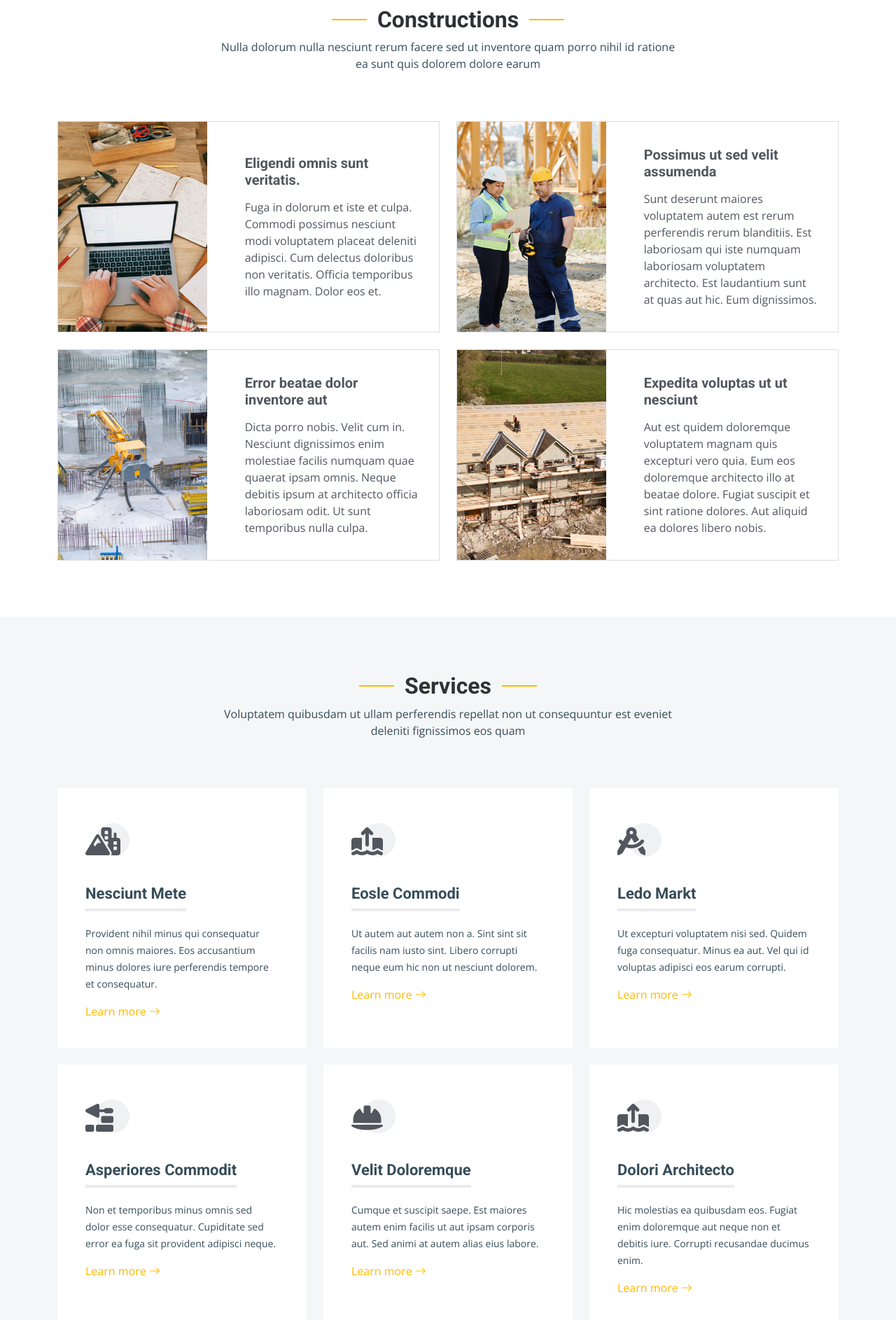
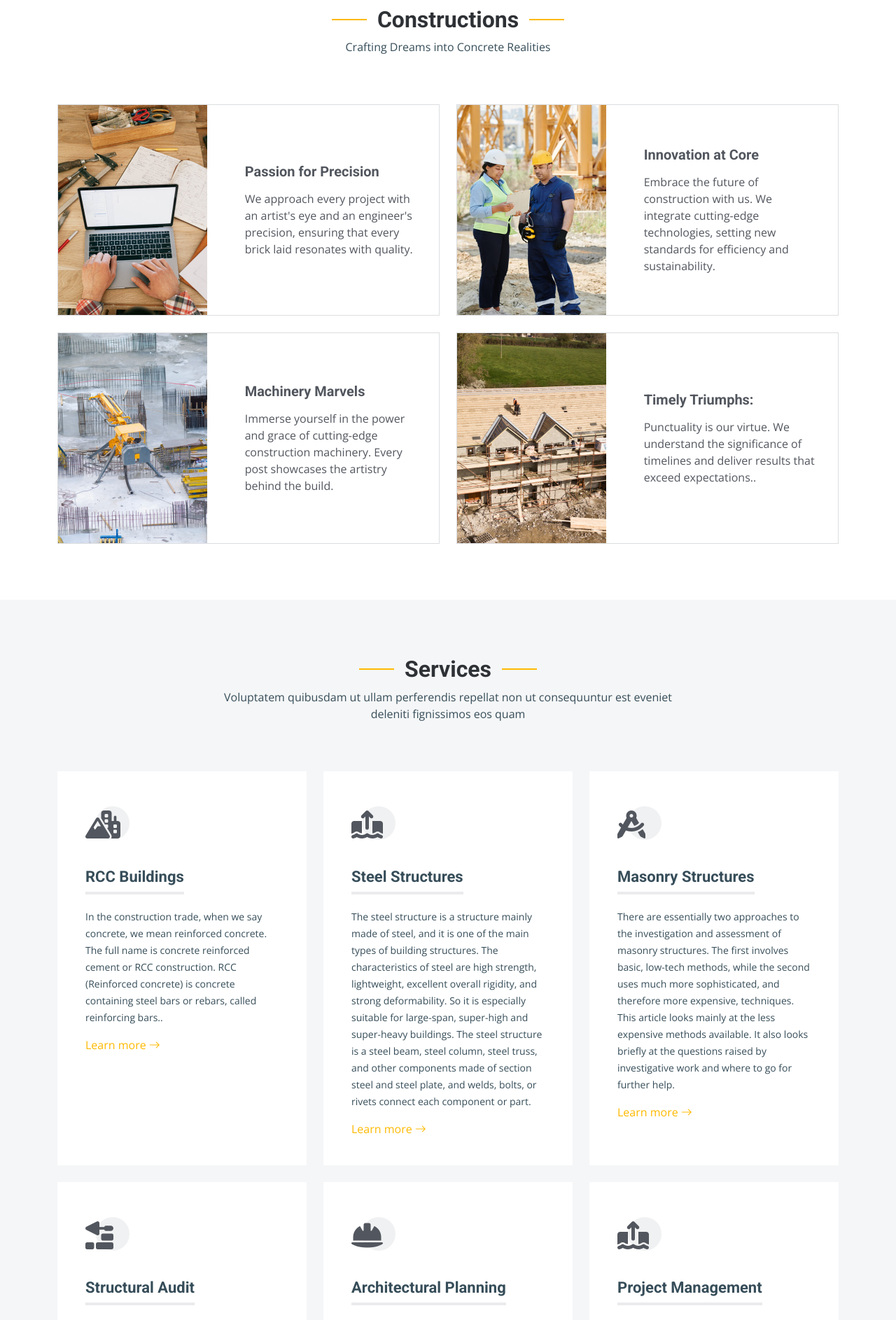
Before and after one commit to surabh-tech/src, a PHP site: page / in a window 1280 px wide. Shown: the part 1600-3486 px from the top of the page at 70% size. Run offline with PHP 8.4, Linux system fonts and the light colour scheme.

Commit message:
4 commit

```diff
--- a/footer.php
+++ b/footer.php
@@ -24,7 +24,7 @@
 
         <div class="col-lg-4 col-md-6">
           <div class="footer-info">
-            <h3><span><h6>Jalana</h6></span></h3>
+            <h3><span><h6>Jalna</h6></span></h3>
             <p>
               Shop No. 26, Krishna Arcade,<br>
               Beside Prayag Hospital,Station Road, Old Jalna, Jalna, Pin- 431203<br><br>
--- a/index.php
+++ b/index.php
@@ -52,8 +52,9 @@
       <div class="container">
         <div class="row justify-content-center">
           <div class="col-lg-6 text-center">
-            <h2 data-aos="fade-down">Welcome to <span>SrConsultant</span></h2>
-            <p data-aos="fade-up">Lorem ipsum dolor sit amet, consectetur adipiscing elit, sed do eiusmod tempor incididunt ut labore et dolore magna aliqua. Ut enim ad minim veniam, quis nostrud exercitation ullamco laboris nisi ut aliquip ex ea commodo consequat.</p>
+            <h2 >Welcome to S R Consultant</h2>
+            <p data-aos="fade-up">We are a team of civil engineers and architects performing a superior standard of work. We are engaged in Project Management Consultancy, Structural Engineering Services, Architectural Planning, Structural Audit & Retrofitting ,Valuation and Proof checking.
+.</p>
             <a data-aos="fade-up" data-aos-delay="200" href="#get-started" class="btn-get-started">Get Started</a>
           </div>
         </div>
@@ -92,16 +93,16 @@
             <div class="content">
               <h3>We Apply Advanced Technologies
 For Relevant Conditions.</h3>
-              <p>ROur Aim is To Reach Perfection
+              <p>Our Aim is To Reach Perfection
 & We Chase To Reach Excellence..
-              <p>Aliquam velit deserunt autem. Inventore et saepe. Tenetur suscipit eligendi labore culpa eos. Deserunt porro magni qui necessitatibus dolorem at animi cupiditate.</p>
+              <p>From groundbreaking concepts to impeccable execution, we're here to turn your vision into reality. Request a quote now and elevate your projects with our expertise. Your engineering triumph begins with us.</p>
             </div>
           </div>
 
           <div class="col-lg-5" data-aos="fade">
             <form action="forms/quote.php" method="post" class="php-email-form">
               <h3>Get a quote</h3>
-              <p>Vel nobis odio laboriosam et hic voluptatem. Inventore vitae totam. Rerum repellendus enim linead sero park flows.</p>
+              <p>Your vision, our expertise – together, we build the future. Request a quote today and take the first step towards realizing your infrastructure dreams."</p>
               <div class="row gy-3">
 
                 <div class="col-md-12">
@@ -143,7 +144,7 @@ For Relevant Conditions.</h3>
 
         <div class="section-header">
           <h2>Constructions</h2>
-          <p>Nulla dolorum nulla nesciunt rerum facere sed ut inventore quam porro nihil id ratione ea sunt quis dolorem dolore earum</p>
+          <p>Crafting Dreams into Concrete Realities</p>
         </div>
 
         <div class="row gy-4">
@@ -156,8 +157,8 @@ For Relevant Conditions.</h3>
                 </div>
                 <div class="col-xl-7 d-flex align-items-center">
                   <div class="card-body">
-                    <h4 class="card-title">Eligendi omnis sunt veritatis.</h4>
-                    <p>Fuga in dolorum et iste et culpa. Commodi possimus nesciunt modi voluptatem placeat deleniti adipisci. Cum delectus doloribus non veritatis. Officia temporibus illo magnam. Dolor eos et.</p>
+                    <h4 class="card-title">Passion for Precision</h4>
+                    <p>We approach every project with an artist's eye and an engineer's precision, ensuring that every brick laid resonates with quality.</p>
                   </div>
                 </div>
               </div>
@@ -172,8 +173,8 @@ For Relevant Conditions.</h3>
                 </div>
                 <div class="col-xl-7 d-flex align-items-center">
                   <div class="card-body">
-                    <h4 class="card-title">Possimus ut sed velit assumenda</h4>
-                    <p>Sunt deserunt maiores voluptatem autem est rerum perferendis rerum blanditiis. Est laboriosam qui iste numquam laboriosam voluptatem architecto. Est laudantium sunt at quas aut hic. Eum dignissimos.</p>
+                    <h4 class="card-title">Innovation at Core</h4>
+                    <p>Embrace the future of construction with us. We integrate cutting-edge technologies, setting new standards for efficiency and sustainability.</p>
                   </div>
                 </div>
               </div>
@@ -188,8 +189,8 @@ For Relevant Conditions.</h3>
                 </div>
                 <div class="col-xl-7 d-flex align-items-center">
                   <div class="card-body">
-                    <h4 class="card-title">Error beatae dolor inventore aut</h4>
-                    <p>Dicta porro nobis. Velit cum in. Nesciunt dignissimos enim molestiae facilis numquam quae quaerat ipsam omnis. Neque debitis ipsum at architecto officia laboriosam odit. Ut sunt temporibus nulla culpa.</p>
+                    <h4 class="card-title">Machinery Marvels</h4>
+                    <p> Immerse yourself in the power and grace of cutting-edge construction machinery. Every post showcases the artistry behind the build.</p>
                   </div>
                 </div>
               </div>
@@ -204,8 +205,8 @@ For Relevant Conditions.</h3>
                 </div>
                 <div class="col-xl-7 d-flex align-items-center">
                   <div class="card-body">
-                    <h4 class="card-title">Expedita voluptas ut ut nesciunt</h4>
-                    <p>Aut est quidem doloremque voluptatem magnam quis excepturi vero quia. Eum eos doloremque architecto illo at beatae dolore. Fugiat suscipit et sint ratione dolores. Aut aliquid ea dolores libero nobis.</p>
+                    <h4 class="card-title">Timely Triumphs:</h4>
+                    <p> Punctuality is our virtue. We understand the significance of timelines and deliver results that exceed expectations..</p>
                   </div>
                 </div>
               </div>
@@ -220,12 +221,10 @@ For Relevant Conditions.</h3>
     <!-- ======= Services Section ======= -->
     <section id="services" class="services section-bg">
       <div class="container" data-aos="fade-up">
-
-        <div class="section-header">
+      <div class="section-header">
           <h2>Services</h2>
           <p>Voluptatem quibusdam ut ullam perferendis repellat non ut consequuntur est eveniet deleniti fignissimos eos quam</p>
         </div>
-
         <div class="row gy-4">
 
           <div class="col-lg-4 col-md-6" data-aos="fade-up" data-aos-delay="100">
@@ -233,9 +232,9 @@ For Relevant Conditions.</h3>
               <div class="icon">
                 <i class="fa-solid fa-mountain-city"></i>
               </div>
-              <h3>Nesciunt Mete</h3>
-              <p>Provident nihil minus qui consequatur non omnis maiores. Eos accusantium minus dolores iure perferendis tempore et consequatur.</p>
-              <a href="service-details.html" class="readmore stretched-link">Learn more <i class="bi bi-arrow-right"></i></a>
+              <h3>RCC Buildings</h3>
+              <p>In the construction trade, when we say concrete, we mean reinforced concrete. The full name is concrete reinforced cement or RCC construction. RCC (Reinforced concrete) is concrete containing steel bars or rebars, called reinforcing bars..</p>
+              <a href="contact.php" class="readmore stretched-link">Learn more <i class="bi bi-arrow-right"></i></a>
             </div>
           </div><!-- End Service Item -->
 
@@ -244,9 +243,9 @@ For Relevant Conditions.</h3>
               <div class="icon">
                 <i class="fa-solid fa-arrow-up-from-ground-water"></i>
               </div>
-              <h3>Eosle Commodi</h3>
-              <p>Ut autem aut autem non a. Sint sint sit facilis nam iusto sint. Libero corrupti neque eum hic non ut nesciunt dolorem.</p>
-              <a href="service-details.html" class="readmore stretched-link">Learn more <i class="bi bi-arrow-right"></i></a>
+              <h3>Steel Structures</h3>
+              <p>The steel structure is a structure mainly made of steel, and it is one of the main types of building structures. The characteristics of steel are high strength, lightweight, excellent overall rigidity, and strong deformability. So it is especially suitable for large-span, super-high and super-heavy buildings. The steel structure is a steel beam, steel column, steel truss, and other components made of section steel and steel plate, and welds, bolts, or rivets connect each component or part.</p>
+              <a href="contact.php" class="readmore stretched-link">Learn more <i class="bi bi-arrow-right"></i></a>
             </div>
           </div><!-- End Service Item -->
 
@@ -255,9 +254,9 @@ For Relevant Conditions.</h3>
               <div class="icon">
                 <i class="fa-solid fa-compass-drafting"></i>
               </div>
-              <h3>Ledo Markt</h3>
-              <p>Ut excepturi voluptatem nisi sed. Quidem fuga consequatur. Minus ea aut. Vel qui id voluptas adipisci eos earum corrupti.</p>
-              <a href="service-details.html" class="readmore stretched-link">Learn more <i class="bi bi-arrow-right"></i></a>
+              <h3>Masonry Structures</h3>
+              <p>There are essentially two approaches to the investigation and assessment of masonry structures. The first involves basic, low-tech methods, while the second uses much more sophisticated, and therefore more expensive, techniques. This article looks mainly at the less expensive methods available. It also looks briefly at the questions raised by investigative work and where to go for further help.</p>
+              <a href="contact.php" class="readmore stretched-link">Learn more <i class="bi bi-arrow-right"></i></a>
             </div>
           </div><!-- End Service Item -->
 
@@ -266,9 +265,9 @@ For Relevant Conditions.</h3>
               <div class="icon">
                 <i class="fa-solid fa-trowel-bricks"></i>
               </div>
-              <h3>Asperiores Commodit</h3>
-              <p>Non et temporibus minus omnis sed dolor esse consequatur. Cupiditate sed error ea fuga sit provident adipisci neque.</p>
-              <a href="service-details.html" class="readmore stretched-link">Learn more <i class="bi bi-arrow-right"></i></a>
+              <h3>Structural Audit</h3>
+              <p>Our Structural engineers are experts in creating sturdy frameworks onto which structures are built. The team possesses innate knowledge of all the integrated parameters of a sound structural design encompassing the stability, strength, and rigidity of the structure. Having designed many renowned structures across various sectors, the team has reached new heights of expertise in engineering design and structural analysis.</p>
+              <a href="contact.php" class="readmore stretched-link">Learn more <i class="bi bi-arrow-right"></i></a>
             </div>
           </div><!-- End Service Item -->
 
@@ -277,9 +276,9 @@ For Relevant Conditions.</h3>
               <div class="icon">
                 <i class="fa-solid fa-helmet-safety"></i>
               </div>
-              <h3>Velit Doloremque</h3>
-              <p>Cumque et suscipit saepe. Est maiores autem enim facilis ut aut ipsam corporis aut. Sed animi at autem alias eius labore.</p>
-              <a href="service-details.html" class="readmore stretched-link">Learn more <i class="bi bi-arrow-right"></i></a>
+              <h3>Architectural Planning</h3>
+              <p>Our vibrant team of Architects creates intelligent and sustainable designs in the arena of Urban Design, Residential, Commercial, Hospitality and Institutional. The team also has an exceptional knack for interior designs of various kinds & magnitudes of structures.</p>
+              <a href="contact.php" class="readmore stretched-link">Learn more <i class="bi bi-arrow-right"></i></a>
             </div>
           </div><!-- End Service Item -->
 
@@ -288,9 +287,9 @@ For Relevant Conditions.</h3>
               <div class="icon">
                 <i class="fa-solid fa-arrow-up-from-ground-water"></i>
               </div>
-              <h3>Dolori Architecto</h3>
-              <p>Hic molestias ea quibusdam eos. Fugiat enim doloremque aut neque non et debitis iure. Corrupti recusandae ducimus enim.</p>
-              <a href="service-details.html" class="readmore stretched-link">Learn more <i class="bi bi-arrow-right"></i></a>
+              <h3>Project Management</h3>
+              <p>We have an extremely competent team of Project Managers who are so well-equipped with rich knowledge & experience that enables them to provide expert project management advice and expert suggestions to the clients. With their expertise, our PMs face various challenges with the utmost professionalism; which involve challenges pertaining to Designs, Constructability, Long lead material, Inter Contractor Coordination, Engineering, Safety, etc</p>
+              <a href="contact.php" class="readmore stretched-link">Learn more <i class="bi bi-arrow-right"></i></a>
             </div>
           </div><!-- End Service Item -->
 
```
Also changed, not shown: contact.php (+8 -4 lines), services.php (line endings or trailing spaces).
